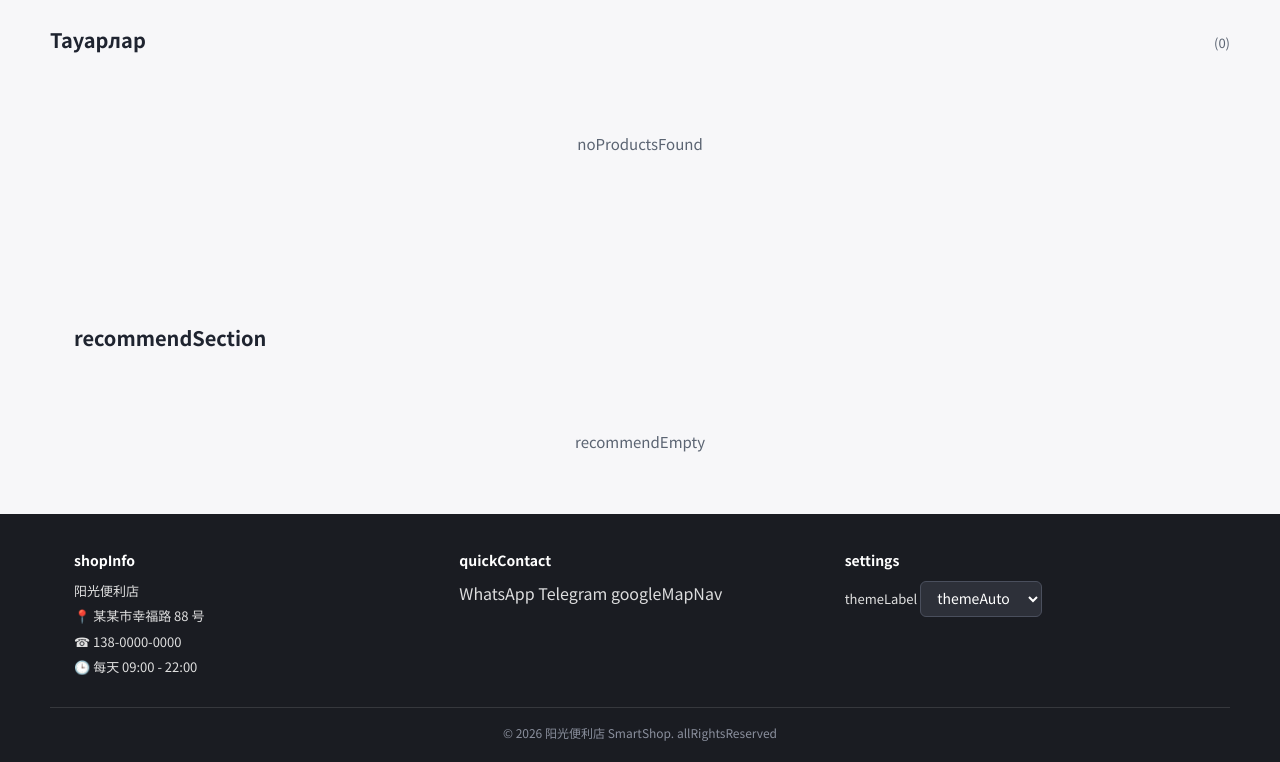
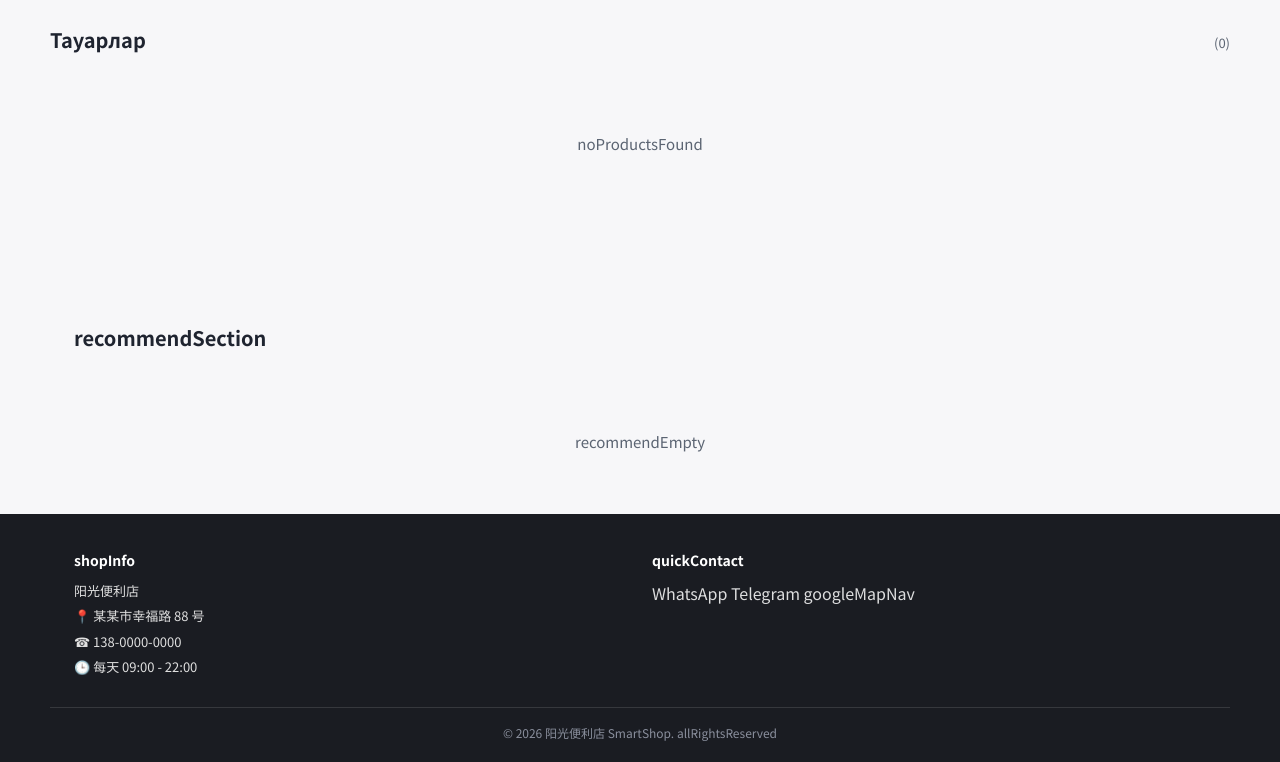
Before and after one commit to kapkaz595-alt/smart-shop, a React app: page index.html in a window 1280 px wide. Shown: the part 1485-2247 px from the top of the page. Built offline with nearby package versions, Linux system fonts and the light colour scheme; some packages are replaced by stand-ins of ours; no server answers; the database is empty.

Commit message:
Refactor theme settings and add toggle button
Removed theme selection settings from footer and added theme toggle button.

```diff
--- a/index.html
+++ b/index.html
@@ -63,6 +63,9 @@
             </button>
             <button id="orders-btn" class="icon-btn" aria-label="订单" data-i18n-label="orders">📋</button>
             <button id="admin-btn" class="icon-btn" aria-label="管理" data-i18n-label="admin">⚙️</button>
+
+            <!-- 🌙/☀️ 主题切换按钮：浅色模式显示🌙，深色模式显示☀️ -->
+            <button id="theme-toggle" class="icon-btn" type="button" aria-label="切换主题">🌙</button>
 
             <!-- 🛠️ 【核心改动】移到最顶部的多语言切换胶囊 -->
             <div class="top-lang-picker">
@@ -199,18 +202,6 @@
           <a id="shop-telegram" class="footer-link" href="#" target="_blank">Telegram</a>
           <a id="shop-map" class="footer-link" href="#" target="_blank" data-i18n="googleMapNav">Google Map 导航</a>
         </div>
-        <div class="footer-block">
-          <h4 data-i18n="settings">设置</h4>
-          <p>
-            <label for="theme-select" data-i18n="themeLabel">主题：</label>
-            <select id="theme-select">
-              <option value="auto" data-i18n="themeAuto">自动</option>
-              <option value="light" data-i18n="themeLight">浅色</option>
-              <option value="dark" data-i18n="themeDark">深色</option>
-            </select>
-          </p>
-          <!-- 🛠️ 原本这里的语言切换被完全安全地移到了头部 -->
-        </div>
       </div>
       <p class="footer-copyright">&copy; 2026 <span id="footer-copyright-name">阳光便利店</span> SmartShop. <span data-i18n="allRightsReserved">保留所有权利。</span></p>
     </footer>
```
